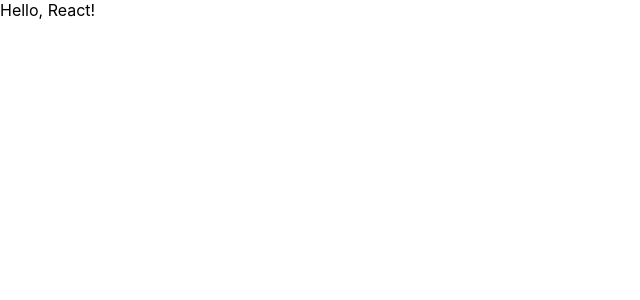
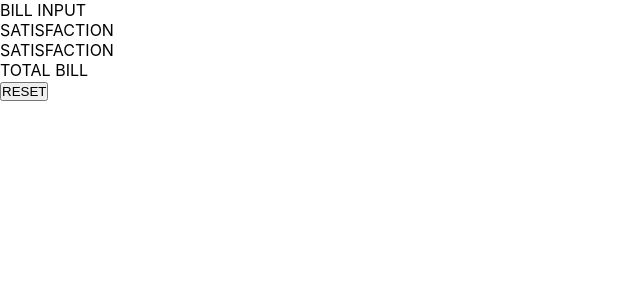
Before and after one commit to pjevic/tip_calculator, a React (Create React App) app: page / in a window 1280 px wide. Shown: the top 300 px of the page, without its empty margins (0-640 px from the left). Built offline with nearby package versions, Linux system fonts and the light colour scheme.

Commit message:
File Architecture

```diff
--- a/src/App.js
+++ b/src/App.js
@@ -1,7 +1,18 @@
 /** @format */
 
-function App() {
-  return <div className="App">Hello, React!</div>;
+import BillInput from "./components/BillInput";
+import Satisfaction from "./components/Satisfaction";
+import TotalBill from "./components/TotalBill";
+import Reset from "./components/Reset";
+
+export default function App() {
+  return (
+    <div className="App">
+      <BillInput />
+      <Satisfaction></Satisfaction>
+      <Satisfaction></Satisfaction>
+      <TotalBill />
+      <Reset />
+    </div>
+  );
 }
-
-export default App;
--- /dev/null
+++ b/src/components/BillInput.js
@@ -0,0 +1,5 @@
+/** @format */
+
+export default function BillInput() {
+  return <div>BILL INPUT</div>;
+}
--- /dev/null
+++ b/src/components/Reset.js
@@ -0,0 +1,4 @@
+/** @format */
+export default function TotalBill() {
+  return <button>RESET</button>;
+}
--- /dev/null
+++ b/src/components/Satisfaction.js
@@ -0,0 +1,5 @@
+/** @format */
+
+export default function Satisfaction() {
+  return <div>SATISFACTION</div>;
+}
--- /dev/null
+++ b/src/components/TotalBill.js
@@ -0,0 +1,5 @@
+/** @format */
+
+export default function TotalBill() {
+  return <div>TOTAL BILL</div>;
+}
```
